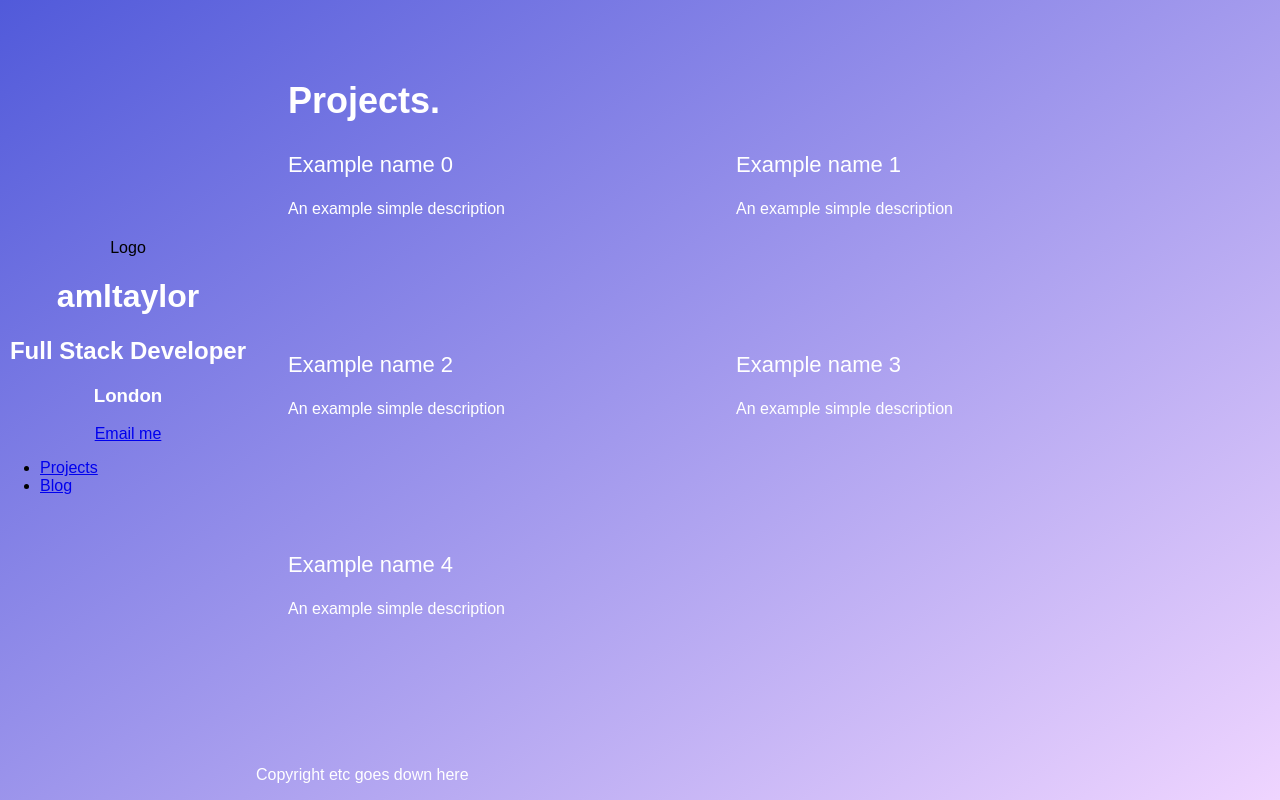
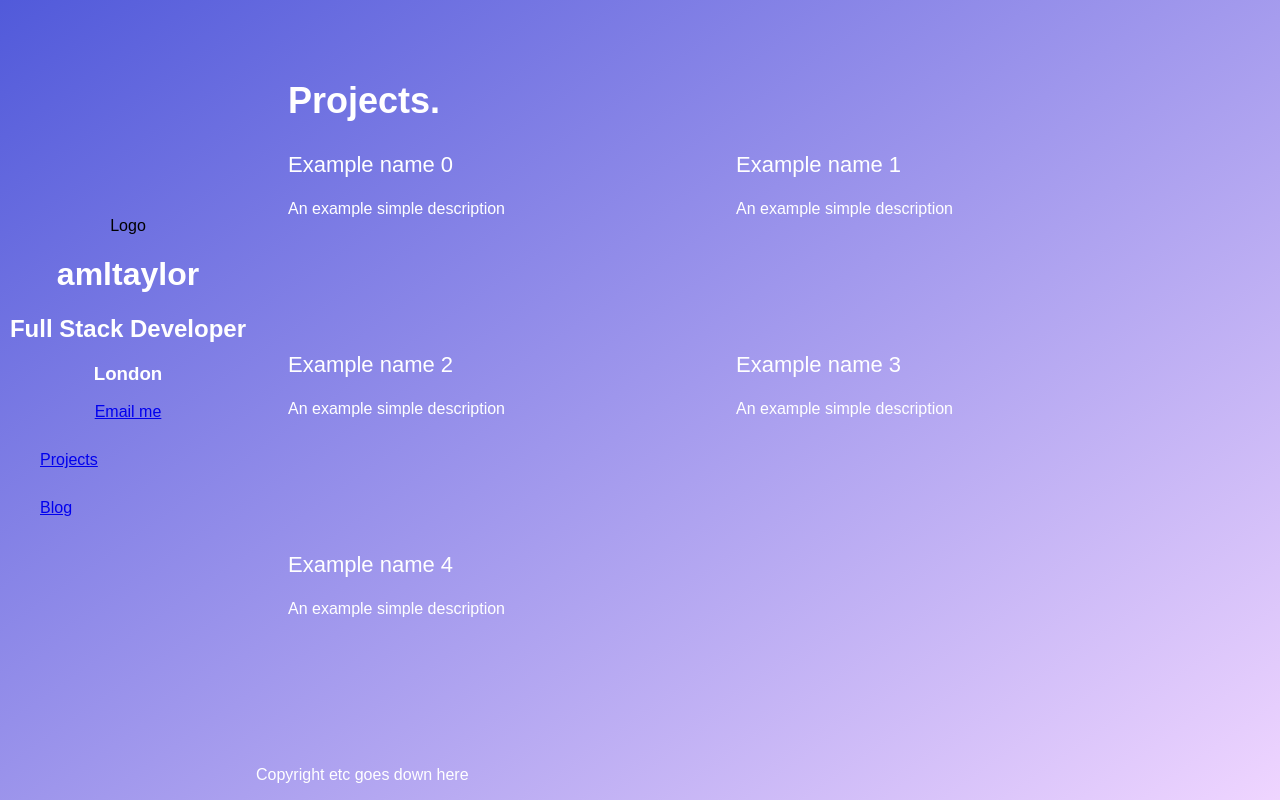
Before and after one commit to ataylor95/personal-site, a React (Create React App) app: page / in a window 1280 px wide. Built offline with nearby package versions, Linux system fonts and the light colour scheme.

Commit message:
add nav scss file and remove some default styling, and add some padding/ margins

```diff
--- a/src/components/components.scss
+++ b/src/components/components.scss
@@ -1,2 +1,3 @@
 @import './page/page.scss';
+@import './nav/nav.scss';
 @import './project-card/project-card.scss'
--- /dev/null
+++ b/src/components/nav/nav.scss
@@ -0,0 +1,10 @@
+.nav {
+    list-style: none;
+
+    &__item {
+        margin-top: 30px;
+        a {
+            padding: 10px 0px;
+        }
+    }
+}
--- a/src/components/nav/nav.tsx
+++ b/src/components/nav/nav.tsx
@@ -4,11 +4,11 @@ import { Link } from "react-router-dom";
 const Nav: React.FC = () => {
     return (
     <nav>
-        <ul>
-          <li>
+        <ul className="nav">
+          <li className="nav__item">
             <Link to="/">Projects</Link>
           </li>
-          <li>
+          <li className="nav__item">
             <Link to="/blog">Blog</Link>
           </li>
         </ul>
```
